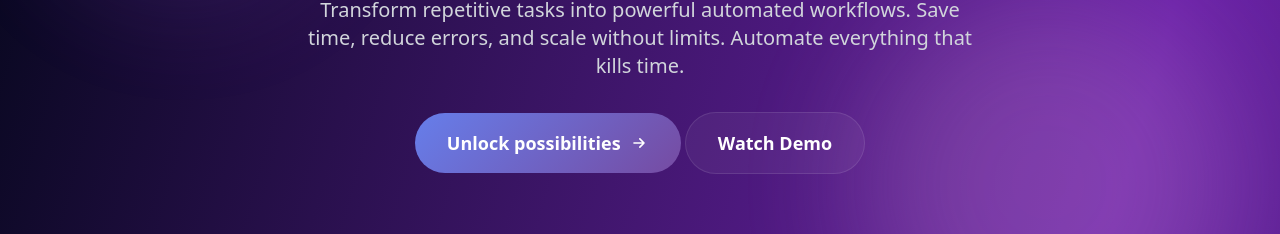
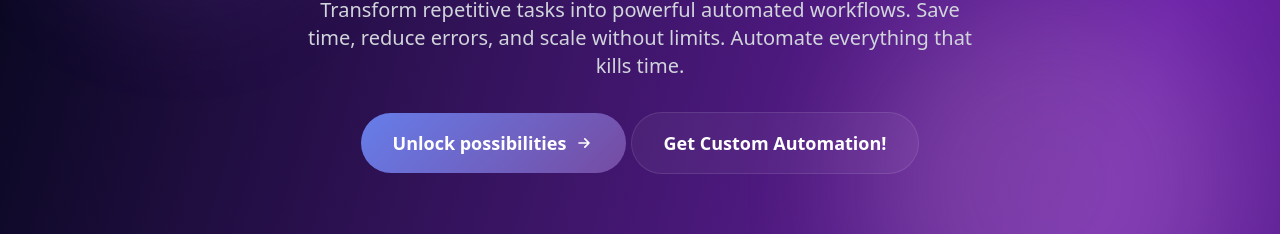
Before and after one commit to sarush687-boop/stellarsion, a plain HTML site: page index.html in a window 1280 px wide. Shown: the part 374-608 px from the top of the page. Drawn offline with nearby package versions, Linux system fonts and the light colour scheme.

Commit message:
Update index.html

```diff
--- a/index.html
+++ b/index.html
@@ -177,7 +177,9 @@
     </svg>
 </a>
                     <button class="glass px-8 py-4 rounded-full font-semibold text-lg hover:bg-white/10 transition">
-                        Watch Demo
+                        <a href="custom-automation.html" >
+                        Get Custom Automation!
+                        </a>
                     </button>
                 </div>
                 <p class="text-sm text-gray-400 mt-4"></p>
```
